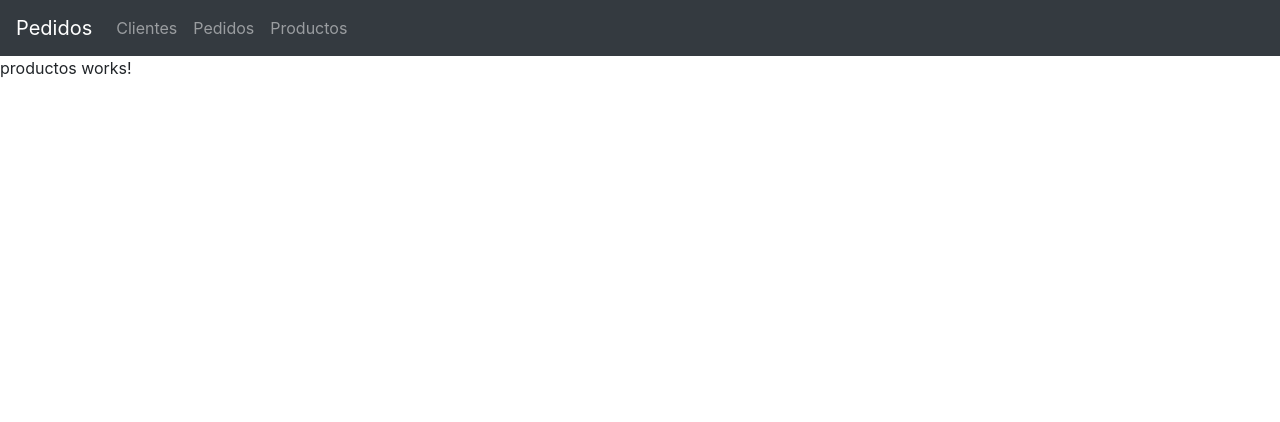
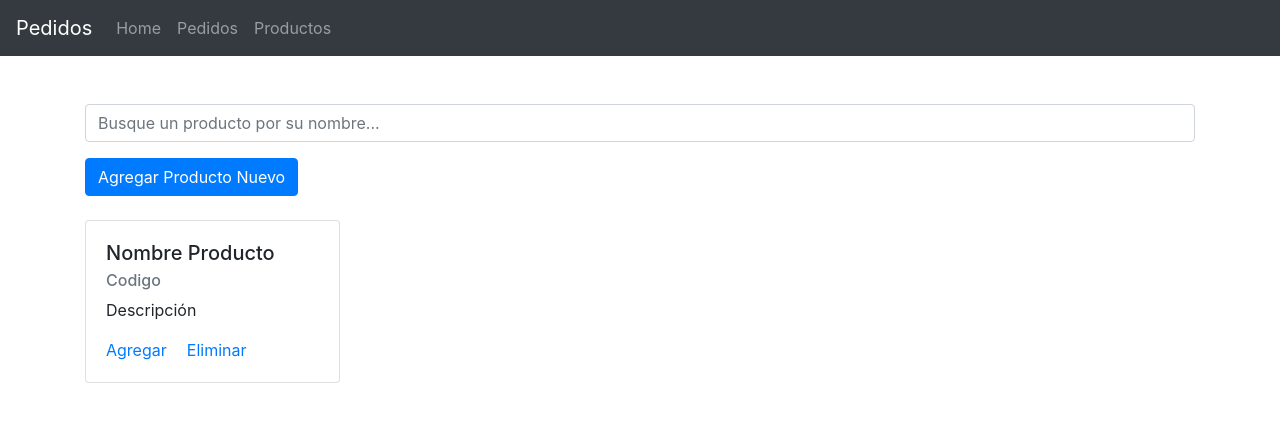
Before and after one commit to JhonnyJGomez/cursoAngular_TypeScript_Parte5, an Angular app: page /productos in a window 1280 px wide. Shown: the top 422 px of the page. Built offline with nearby package versions, Linux system fonts and the light colour scheme.

Commit message:
LocalStorage: se agrega maquetas para  productos y agregar-productos

```diff
--- /dev/null
+++ b/src/app/agregar-productos/agregar-productos.component.html
@@ -0,0 +1,17 @@
+<div class="container" >
+    <form action="" [formGroup]="formularioAgregar">
+        <div class="form-group">
+            <label for="">Nombre</label>
+            <input type="text" class="form-control" formControlName="nombre">
+        </div>
+        <div class="form-group">
+            <label for="">Descripcion</label>
+            <input type="text" class="form-control" formControlName="descripcion" >
+        </div>
+        <div class="form-group">
+            <label for="">Precio</label>
+            <input type="number" class="form-control" formControlName="precio">
+        </div>
+        <button [disabled]="!formularioAgregar.valid" class="btn btn-primary" (click)="agregarProducto()">Agregar Producto</button>
+    </form>
+</div>
--- /dev/null
+++ b/src/app/agregar-productos/agregar-productos.component.ts
@@ -0,0 +1,27 @@
+import { Component, OnInit } from '@angular/core';
+import { FormGroup, FormBuilder, Validators } from '@angular/forms';
+
+@Component({
+  selector: 'app-agregar-productos',
+  templateUrl: './agregar-productos.component.html',
+  styleUrls: ['./agregar-productos.component.scss']
+})
+export class AgregarProductosComponent implements OnInit {
+  formularioAgregar:FormGroup;
+
+  constructor(private fb:FormBuilder) { }
+
+  ngOnInit(): void {
+
+    this.formularioAgregar = this.fb.group({
+      nombre: ['',Validators.required],
+      descripcion: ['',Validators.required],
+      precio: ['',Validators.required]
+    })
+  }
+
+
+  agregarProducto(){
+
+  }
+}
--- a/src/app/app-routing.module.ts
+++ b/src/app/app-routing.module.ts
@@ -5,13 +5,15 @@ import { PedidosComponent } from './pedidos/pedidos.component';
 import { ProductosComponent } from './productos/productos.component';
 import { HomeComponent } from './home/home.component';
 import { AgregarClientesComponent } from './agregar-clientes/agregar-clientes.component';
+import { AgregarProductosComponent } from './agregar-productos/agregar-productos.component';
 
 
 const routes: Routes = [
   { path: '', component: HomeComponent },
   { path: 'productos', component: ProductosComponent  },
   { path: 'pedidos', component: PedidosComponent  },
-  { path: 'agrega-clientes', component: AgregarClientesComponent  }
+  { path: 'agregar-clientes', component: AgregarClientesComponent  },
+  { path: 'agregar-productos', component: AgregarProductosComponent}
 ];
 
 @NgModule({
--- a/src/app/app.module.ts
+++ b/src/app/app.module.ts
@@ -11,6 +11,7 @@ import { HomeComponent } from './home/home.component';
 import { AgregarClientesComponent } from './agregar-clientes/agregar-clientes.component';
 import { ReactiveFormsModule, FormsModule} from '@angular/forms'
 import { ClientesService } from './services/clientes.service';
+import { AgregarProductosComponent } from './agregar-productos/agregar-productos.component';
 
 @NgModule({
   declarations: [
@@ -20,7 +21,8 @@ import { ClientesService } from './services/clientes.service';
     PedidosComponent,
     EncabezadoComponent,
     HomeComponent,
-    AgregarClientesComponent
+    AgregarClientesComponent,
+    AgregarProductosComponent
   ],
   imports: [
     BrowserModule,
--- a/src/app/encabezado/encabezado.component.html
+++ b/src/app/encabezado/encabezado.component.html
@@ -6,7 +6,7 @@
   <div class="collapse navbar-collapse" id="navbarNav">
     <ul class="navbar-nav">
       <li class="nav-item">
-        <a class="nav-link" routerLink="/" routerLinkActiveOptions="{exact:true}">Clientes <span class="sr-only"></span></a>
+        <a class="nav-link" routerLink="/" routerLinkActiveOptions="{exact:true}">Home <span class="sr-only"></span></a>
       </li>
       <li class="nav-item">
         <a class="nav-link" routerLink="/pedidos">Pedidos</a>
--- a/src/app/home/home.component.html
+++ b/src/app/home/home.component.html
@@ -1,17 +1,17 @@
 <div class="container mt-5" >
     <form action="" class="form-group">
-        <input class="form-control" placeholder="Busque un cliente" type="text" (input)="buscarCliente($event.target.value)">
+        <input class="form-control" placeholder="Busque un cliente por su nombre..." type="text" (input)="buscarCliente($event.target.value)">
     </form>
-    <button class="btn btn-primary" routerLink="/agrega-clientes">Agregar Cliente Nuevo</button>
+    <button class="btn btn-primary" routerLink="/agregar-clientes">Agregar Cliente Nuevo</button>
     <div class="row">
         <div class="col-sm-3 mt-4" *ngFor="let cliente of clienteArray">
             <div class="card">
                 <div class="card-body">
-                    <h5 class="card-title">{{cliente.nombre}}</h5>
+                    <h5 class="card-title">{{cliente.nombre}} {{cliente.apellidos}}</h5>
                     <h6 class="card-subtitle mb-2 text-muted">{{cliente.clienteID}}</h6>
                     <p class="card-text">{{cliente.direccion}}</p>
                     <a href="#" class="card-link">Agregar</a>
-                    <a href="#" class="card-link">Informacion</a>
+                    <a href="#" class="card-link">Eliminar</a>
                 </div>
             </div>
         </div>
--- a/src/app/productos/productos.component.html
+++ b/src/app/productos/productos.component.html
@@ -1 +1,19 @@
-<p>productos works!</p>
+<div class="container mt-5" >
+    <form action="" class="form-group">
+        <input class="form-control" placeholder="Busque un producto por su nombre..." type="text">
+    </form>
+    <button class="btn btn-primary" routerLink="/agregar-productos">Agregar Producto Nuevo</button>
+    <div class="row">
+        <div class="col-sm-3 mt-4" >
+            <div class="card">
+                <div class="card-body">
+                    <h5 class="card-title">Nombre Producto</h5>
+                    <h6 class="card-subtitle mb-2 text-muted">Codigo</h6>
+                    <p class="card-text">Descripción</p>
+                    <a href="#" class="card-link">Agregar</a>
+                    <a href="#" class="card-link">Eliminar</a>
+                </div>
+            </div>
+        </div>
+    </div>
+</div>
```
Also changed, not shown: src/app/agregar-productos/agregar-productos.component.scss (added), 1 other file (tests, documents, lock files or other folders).
